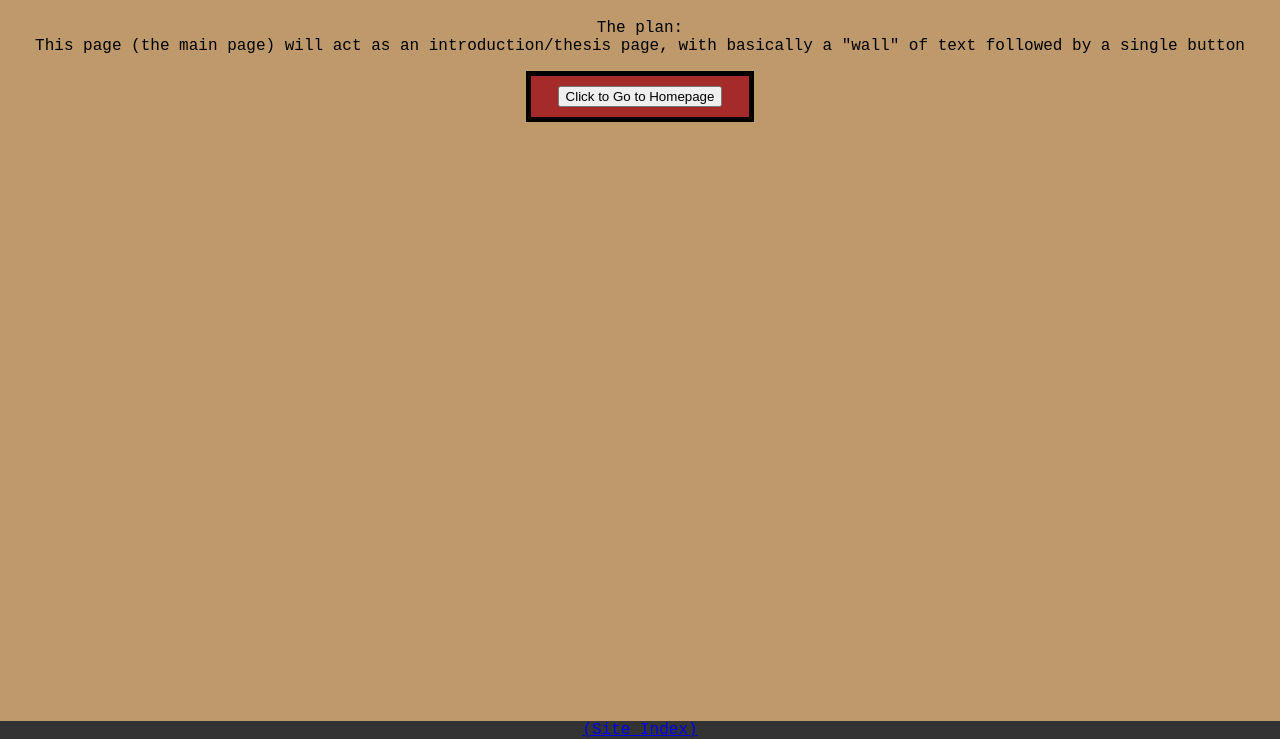
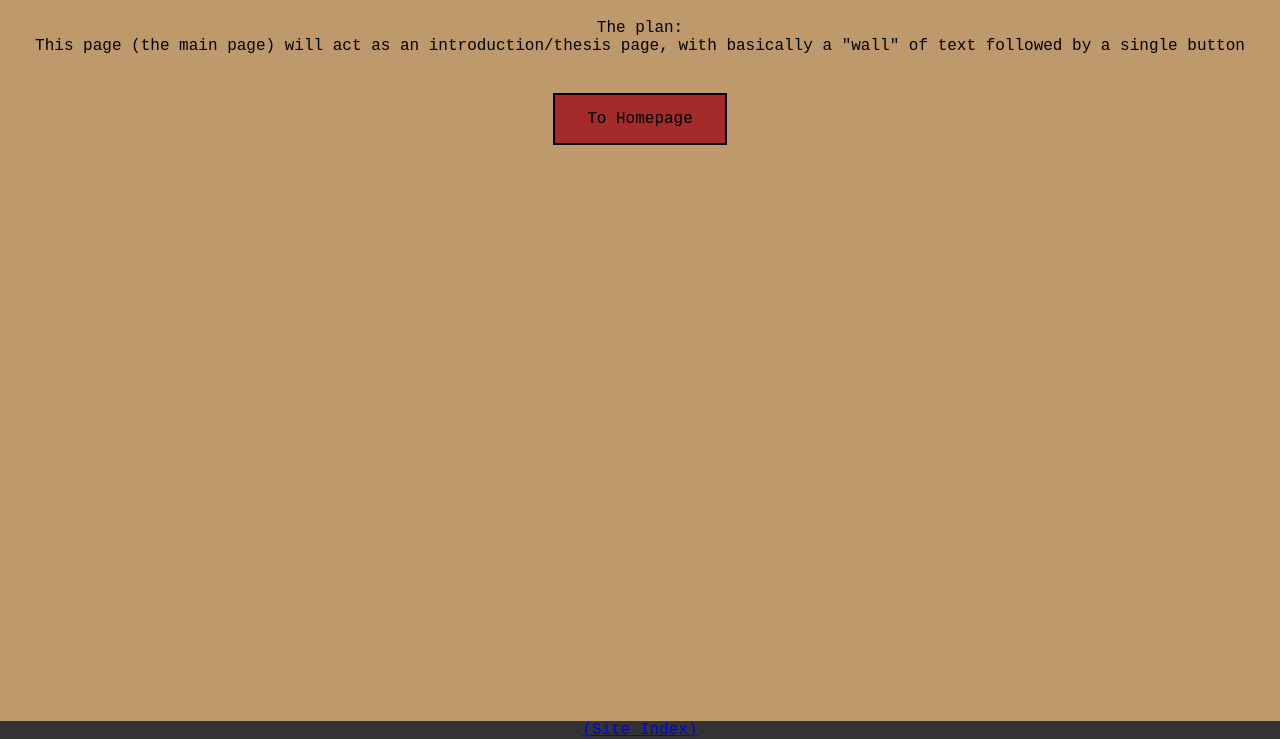
Before and after one commit to aztecsacrifice/aztecsacrifice.github.io, a plain HTML site: page index.html in a window 1280 px wide. Shown: the part 61-800 px from the top of the page. Drawn offline with Linux system fonts and the light colour scheme.

Commit message:
tryna fix ugly button

```diff
--- a/css/landingpage.css
+++ b/css/landingpage.css
@@ -6,16 +6,18 @@ body {
     margin: auto;
 }
 
-.why {
+.whybutton {
     background-color: brown;
-    border: 5px solid black;
+    border: 2px solid black;
     color: black;
-    padding: 10px 27px;
+    padding: 15px 32px;
     text-align: center;
     text-decoration: none;
     font-family: 'Courier New', Courier, monospace;
     display: inline-block;
-    font-size: 15px;
+    font-size: 16px;
+    margin: 4px 2px;
+    cursor: pointer;
 }
 
 .bottom_panel {
--- a/index.html
+++ b/index.html
@@ -11,10 +11,8 @@
             </header>
             <p>The plan: <br>
                 This page (the main page) will act as an introduction/thesis page, with basically a "wall" of text followed by a single button <br>
-            </p>
-            <form action="html/homepage.html" class="why">
-                <input type="button" value="Click to Go to Homepage" />
-            </form>
+            </p> <br>
+            <a href="html/homepage.html" class="whybutton">To Homepage</a> <br>
             <div class="bottom_panel">
                 <a href="html/links.html">(Site Index)</a>
             </div>
```
